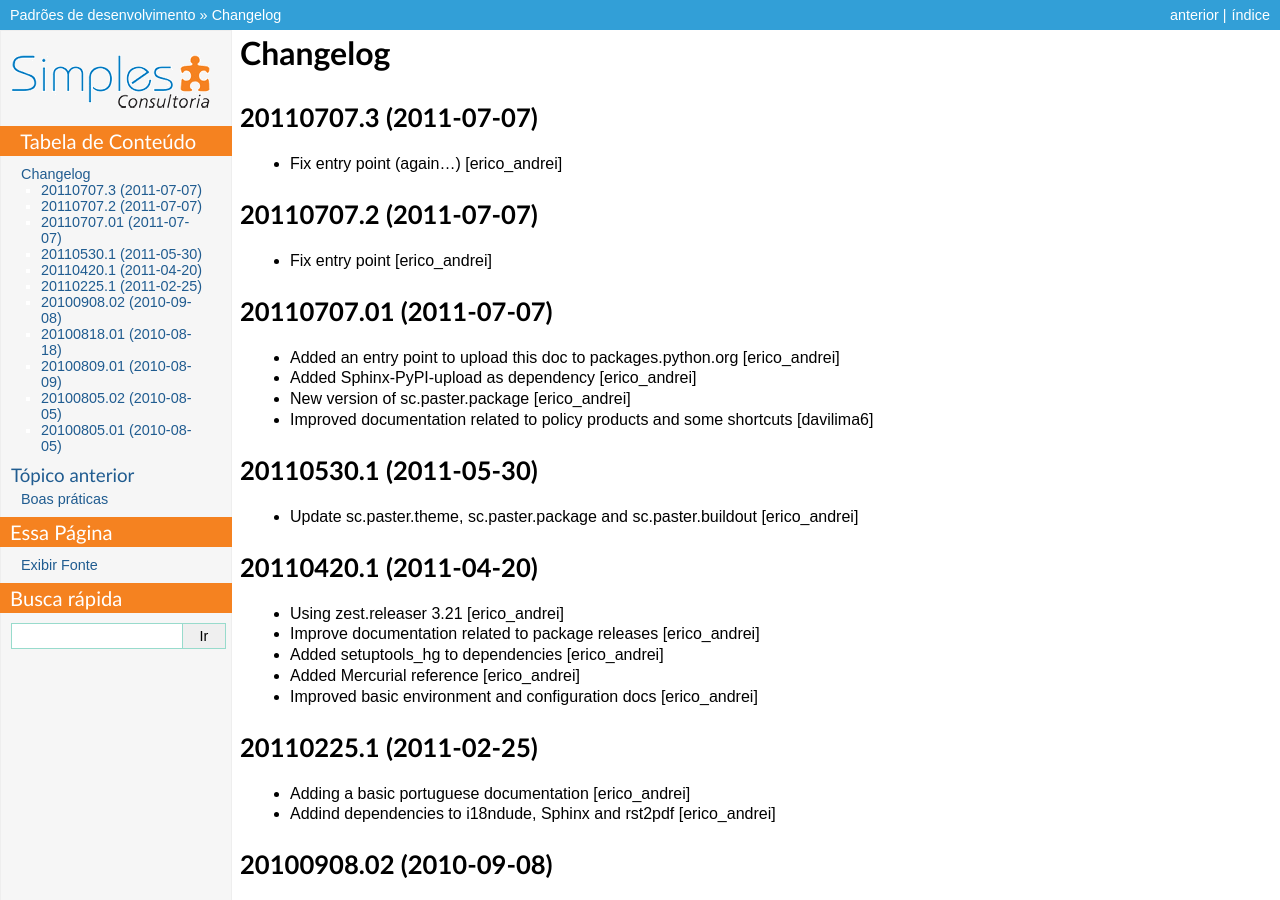
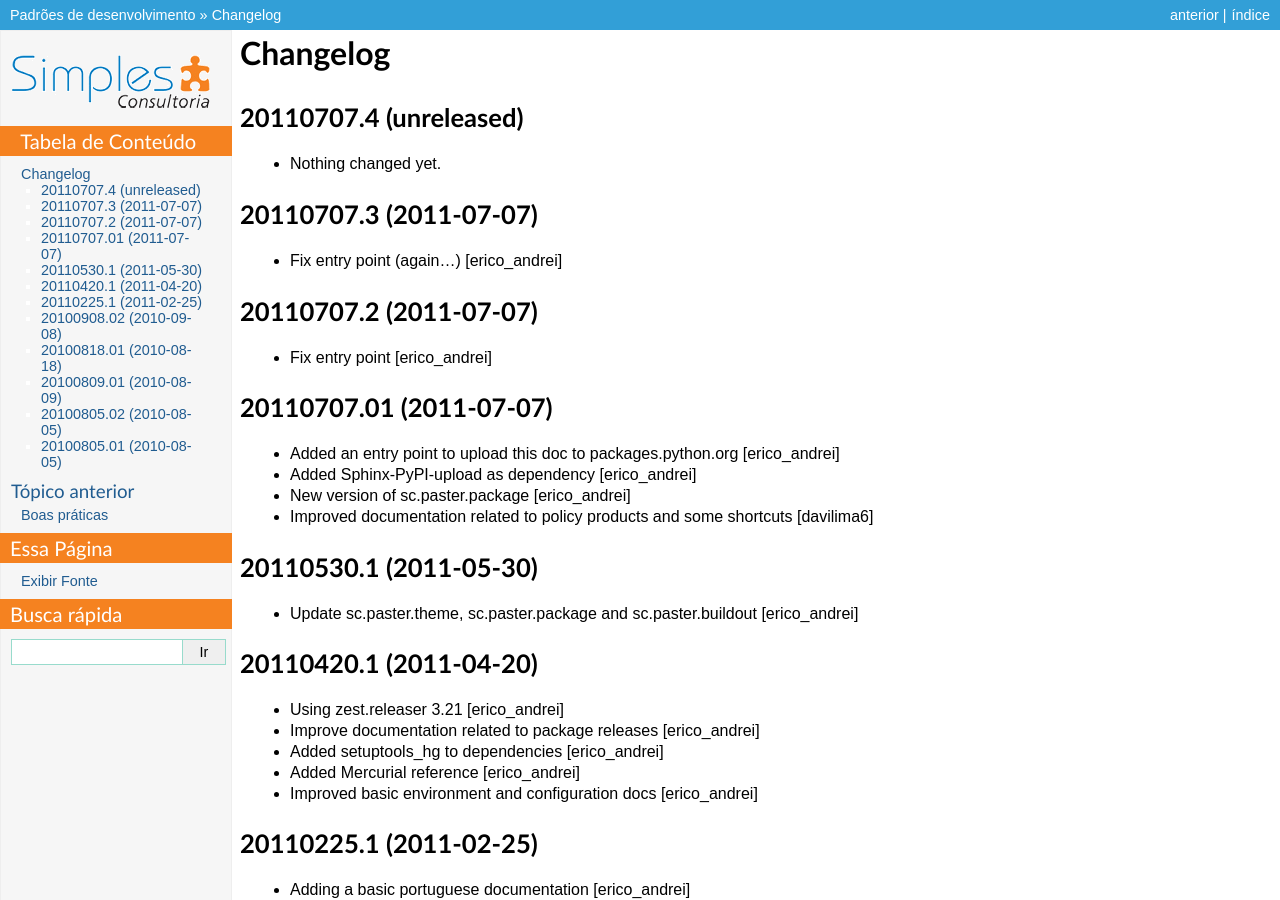
Before and after one commit to simplesconsultoria/sc.dev.core, a Sphinx documentation site: the page built from docs/HISTORY.txt, in a window 1280 px wide and 900 px high. Built offline with Sphinx 7.4.7, drawn with Linux system fonts in a browser that asks for light colours.

Commit message:
Back to development: 20110707.4

```diff
--- a/docs/HISTORY.txt
+++ b/docs/HISTORY.txt
@@ -1,5 +1,11 @@
 Changelog
 =========
+
+20110707.4 (unreleased)
+-----------------------
+
+- Nothing changed yet.
+
 
 20110707.3 (2011-07-07)
 -----------------------
--- a/setup.py
+++ b/setup.py
@@ -1,7 +1,7 @@
 from setuptools import setup, find_packages
 import os
 
-version = '20110707.3'
+version = '20110707.4dev'
 
 setup(name='sc.dev.core',
       version=version,
```
